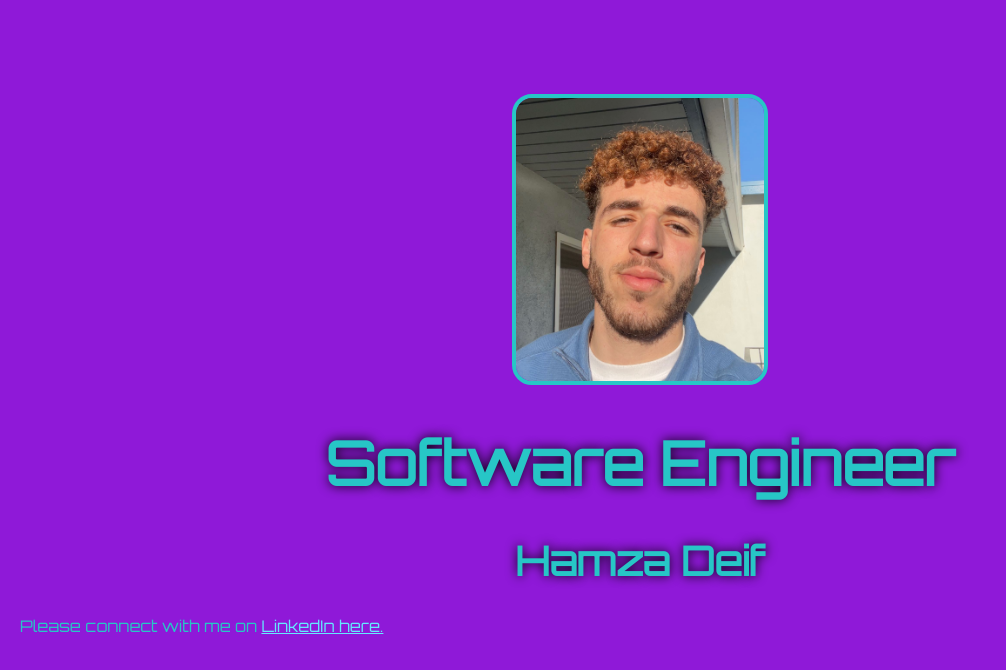
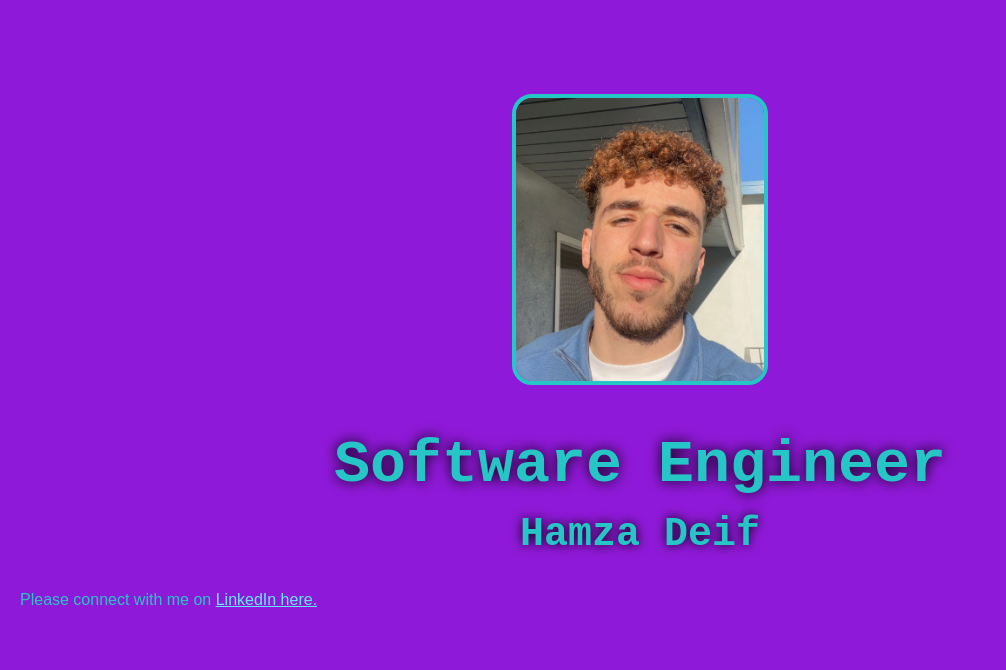
Before and after one commit to hamzadeif/hamza-deif-personal-website, a website built with Vite: page index.html in a window 1280 px wide. Shown: the whole page, without its empty margins (0-1006 px from the left). Built offline with nearby package versions, Linux system fonts and the light colour scheme; a web font is replaced by a local one.

Commit message:
Fixed font

```diff
--- a/styles.css
+++ b/styles.css
@@ -26,25 +26,27 @@
 
 
 body, html {
-    margin: 0;
     padding: 10px;
     background: var(--background-color);
     color: var(--text-color);
-    font-family: var(--font);
+    font-family: Arial, sans-serif;
 }
 
 .name-title-pic {
     margin: auto;
     margin-top: 6%;
     text-align: center;
+    font-family: 'Courier New';
 }
 
 h1 {
     font-size: 60px;
-    text-shadow: 0px 0px 12px black;
+    text-shadow: 0px 0px 14px black;
+    margin-bottom: 0%;
 }
 
 h2 {
+    margin-top: 1%;
     font-size: 40px;
     text-shadow: 0px 0px 11px black;
 }
```
